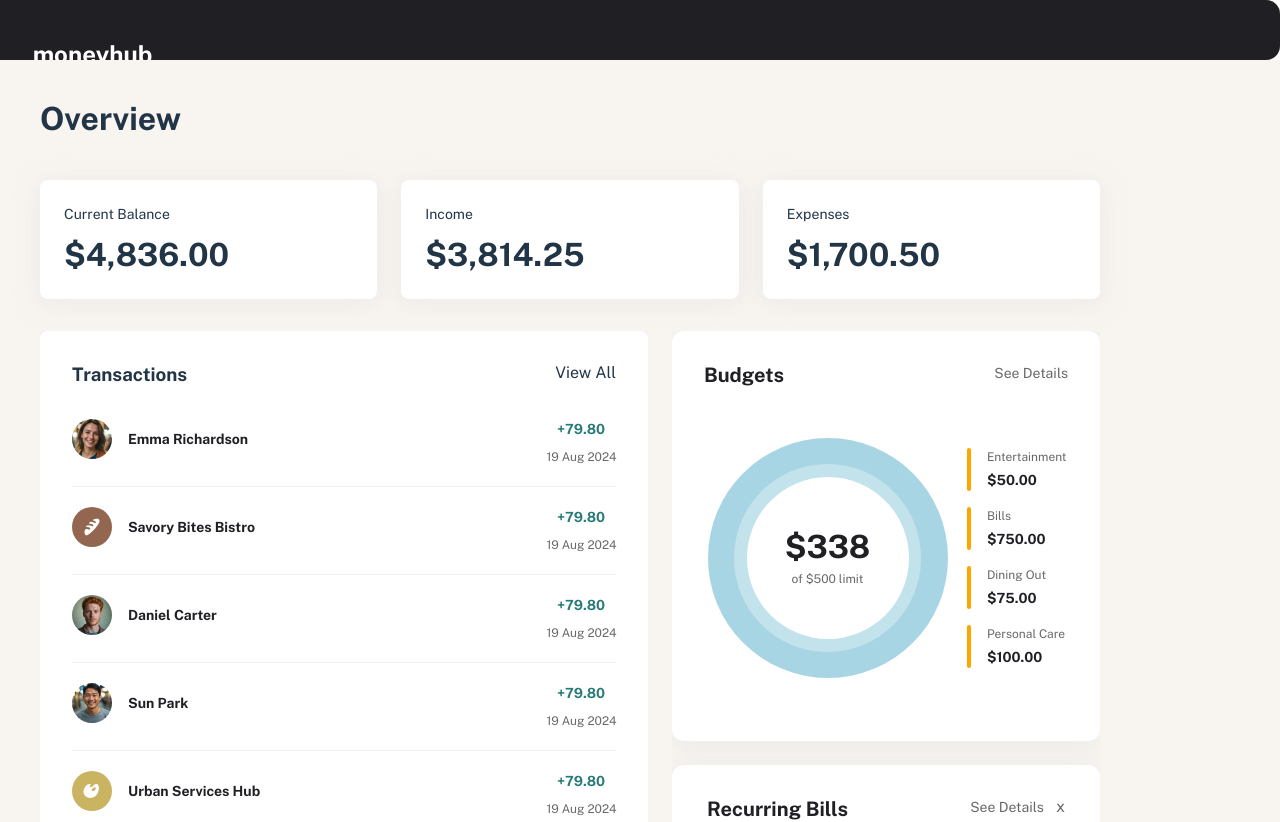
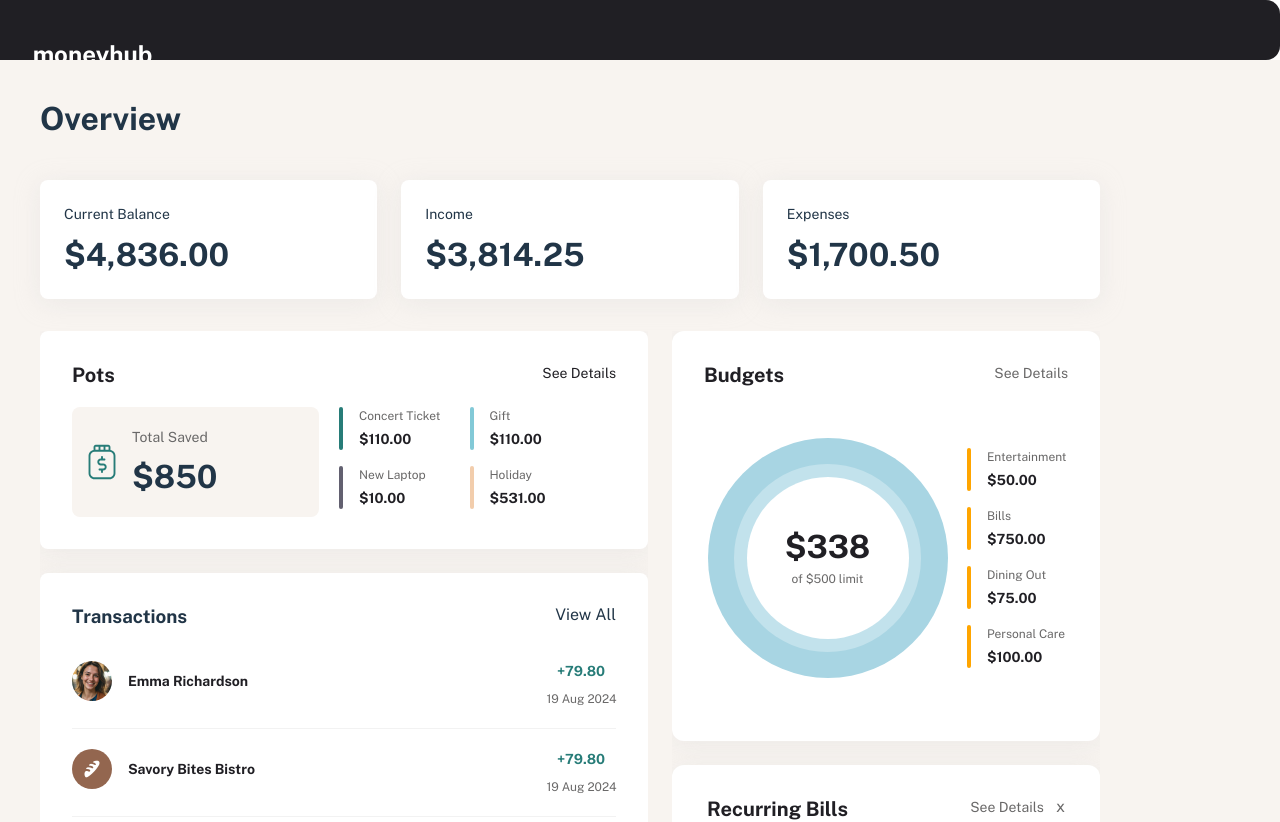
Before and after one commit to eddiemaceda11/Moneyhub, a React (Vite) app: page / in a window 1280 px wide. Shown: the top 822 px of the page. Built offline with nearby package versions, Linux system fonts and the light colour scheme.

Commit message:
Import the OverviewPots component

```diff
--- a/src/features/overview/Overview.tsx
+++ b/src/features/overview/Overview.tsx
@@ -8,6 +8,7 @@ import { useTransactionsData } from "../../hooks/useTransactionsData";
 import { useBudgetData } from "../../hooks/useBudgetData";
 import { OverviewTransactions } from "./components/OverviewTransactions/OverviewTransaction";
 import { OverviewBudgets } from "./components/OverviewBudgets/OverviewBudgets";
+import { OverviewPots } from "./components/OverviewPots/OverviewPots";
 
 export const Overview = () => {
   const { data, error, isLoading } = useGetOverviewQuery(undefined);
@@ -46,7 +47,7 @@ export const Overview = () => {
         {/* LEFT SIDE OF THE OVERVIEW CONTENT (TOP ON MOBILE) */}
         <div className="additionals-section-left">
           {/* POTS */}
-
+          <OverviewPots potsData={potsData} />
           {/* TRANSACTIONS */}
           <OverviewTransactions transactionsData={transactionsData} />
         </div>
```
